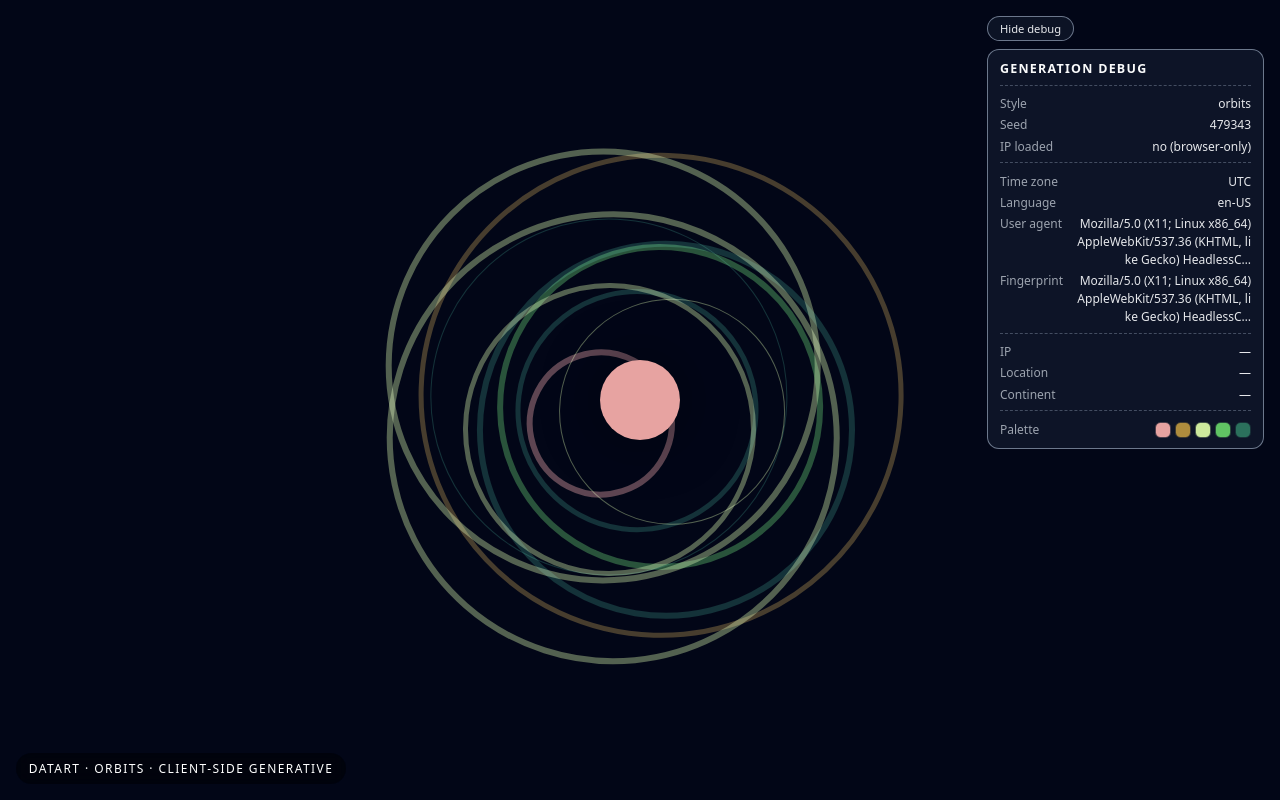
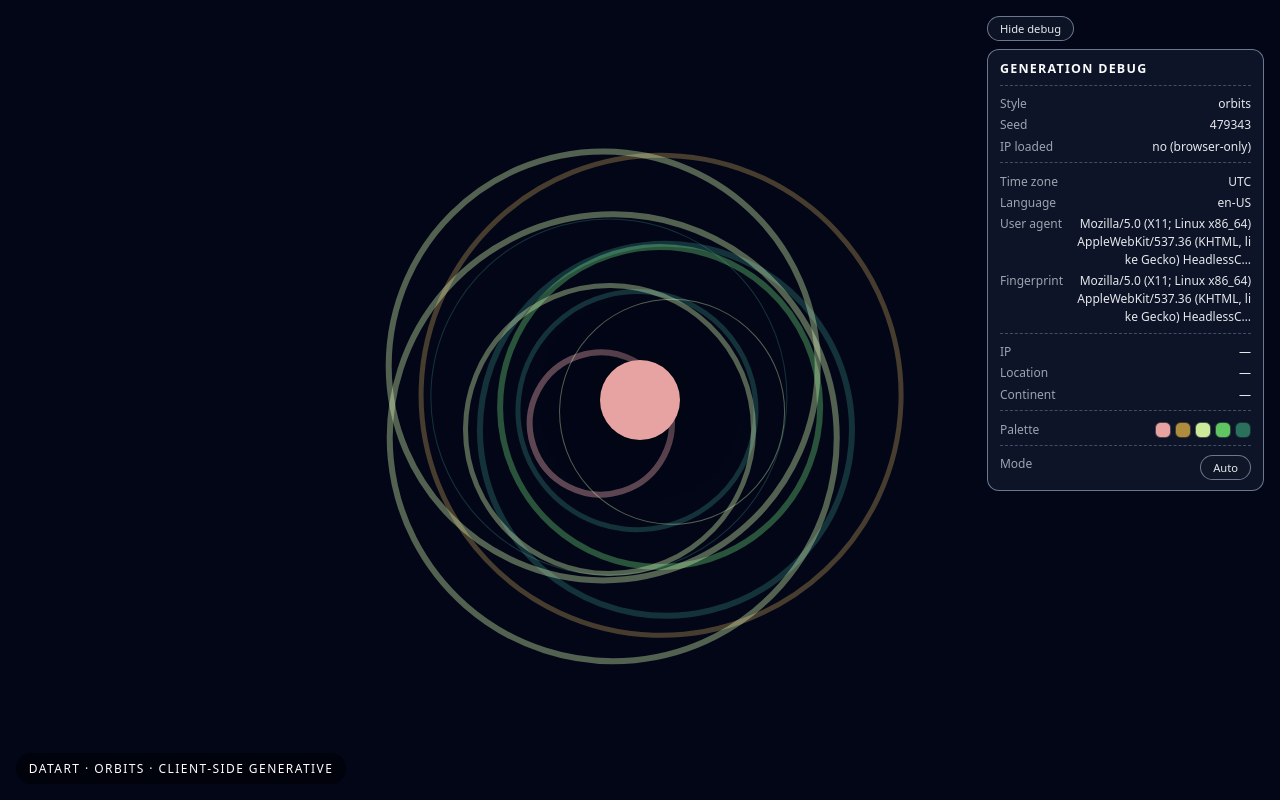
Before and after one commit to acharliekelly/datart, a React (Vite) app: page / in a window 1280 px wide. Built offline with nearby package versions, Linux system fonts and the light colour scheme; no server answers.

Commit message:
add control panel

```diff
--- /dev/null
+++ b/src/components/ControlPanel.tsx
@@ -0,0 +1,25 @@
+import React from "react";
+import type { GenerationState } from '../utils/types';
+
+
+const ControlPanel: React.FC<GenerationState> = ({ styleId }) => {
+
+  return (
+      <form className="control-panel">
+        <fieldset>
+          <legend>Style:</legend>
+          <input id="orbits" value="orbits" type="radio" name="styleId" checked={styleId==='orbits'} />
+          <label for="orbits">Orbits</label>
+          <input id="strata" value="strata" type="radio" name="styleId" checked={styleId==='strata'} />
+          <label for="strata">Strata</label>
+          <input id="constellation" value="constellation" type="radio" name="styleId" checked={styleId==='constellation'} />
+          <label for="constellation">Constellation</label>
+        </fieldset>
+        <div className="debug-row">
+          <button type="submit">Update</button>
+        </div>
+      </form>
+  )
+};
+
+export default ControlPanel;
--- a/src/components/DebugPanel.tsx
+++ b/src/components/DebugPanel.tsx
@@ -1,5 +1,6 @@
 import React, { useState } from "react";
 import type { GenerationState } from '../utils/types';
+import ControlPanel from "./ControlPanel";
 import './DebugPanel.css';
 
 /* ===========================================
@@ -17,6 +18,7 @@ const DebugPanel: React.FC<DebugPanelProps> = ({
   ipLoaded,
 }) => {
   const [open, setOpen] = useState(true);
+  const [manualMode, setManualMode] = useState(false);
 
   const short = (value: string, max = 80): string =>
     value.length > max ? value.slice(0, max) + "…" : value;
@@ -118,6 +120,23 @@ const DebugPanel: React.FC<DebugPanelProps> = ({
               </span>
             </div>
           </div>
+
+          <div className="debug-section">
+            <div className="debug-row">
+              <span className="debug-label">Mode</span>
+              <span className="debug-value">
+                <button
+                  className="debug-toggle"
+                  title={`Switch to ${manualMode ? "Auto" : "Manual"} Mode`}
+                  onClick={() => setManualMode((m) => !m)}
+                >
+                  {manualMode ? "Manual" : "Auto"}
+                </button>
+              </span>
+            </div>
+          </div>
+
+          {manualMode && <ControlPanel {...state} />}
         </div>
       )}
     </div>
```
